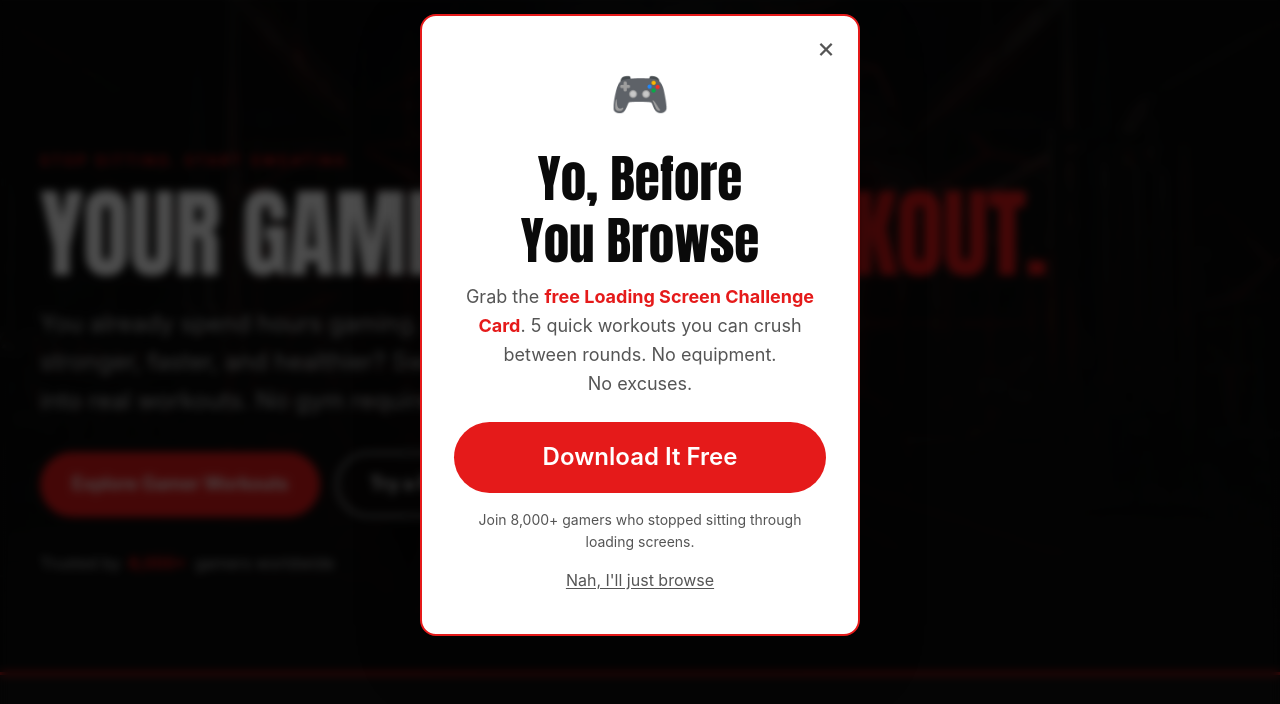
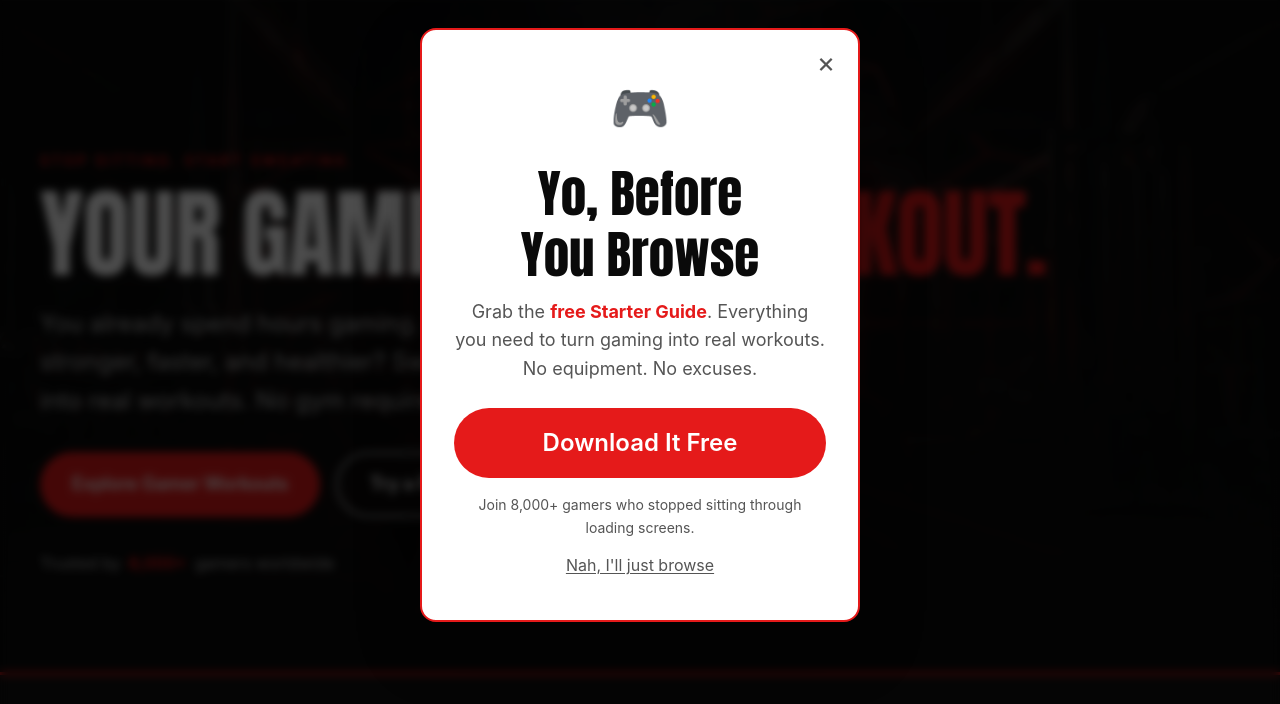
Before and after one commit to muatah/sweaty-mob, a plain HTML site: page index.html in a window 1280 px wide. Shown: the part 75-779 px from the top of the page. Drawn offline with Linux system fonts and the light colour scheme; a web font is replaced by a local one.

Commit message:
Change 'free chapter' to 'free starter guide' and update all download links to new Gumroad URL
- Hero CTA: 'Try a Free Starter Guide' → gumroad.com/l/vurphy
- Value card: 'Download Free Starter Guide' → gumroad.com/l/vurphy
- Entry popup: Updated copy and link → gumroad.com/l/vurphy

```diff
--- a/index.html
+++ b/index.html
@@ -68,8 +68,8 @@
       <button class="entry-popup__close" id="popupClose" aria-label="Close popup">&times;</button>
       <div class="entry-popup__icon">&#127918;</div>
       <h2 class="entry-popup__title">Yo, Before You Browse</h2>
-      <p class="entry-popup__desc">Grab the <strong>free Loading Screen Challenge Card</strong>. 5 quick workouts you can crush between rounds. No equipment. No excuses.</p>
-      <a href="https://sweatymob.gumroad.com/l/qervvk" target="_blank" rel="noopener noreferrer" class="btn btn--primary entry-popup__cta" id="popupCta">Download It Free</a>
+      <p class="entry-popup__desc">Grab the <strong>free Starter Guide</strong>. Everything you need to turn gaming into real workouts. No equipment. No excuses.</p>
+      <a href="https://sweatymob.gumroad.com/l/vurphy" target="_blank" rel="noopener noreferrer" class="btn btn--primary entry-popup__cta" id="popupCta">Download It Free</a>
       <p class="entry-popup__sub">Join 8,000+ gamers who stopped sitting through loading screens.</p>
       <button class="entry-popup__skip" id="popupSkip">Nah, I'll just browse</button>
     </div>
@@ -142,7 +142,7 @@
         <p class="hero__desc">You already spend hours gaming. What if those sessions made you stronger, faster, and healthier? Sweaty Mob turns the games you love into real workouts. No gym required.</p>
         <div class="hero__ctas">
           <a href="#library" class="btn btn--primary btn--lg">Explore Gamer Workouts</a>
-          <a href="https://sweatymob.gumroad.com" target="_blank" rel="noopener noreferrer" class="btn btn--secondary btn--lg" style="color:var(--color-dark-text);border-color:var(--color-dark-text-muted);">Try a Free Chapter →</a>
+          <a href="https://sweatymob.gumroad.com/l/vurphy" target="_blank" rel="noopener noreferrer" class="btn btn--secondary btn--lg" style="color:var(--color-dark-text);border-color:var(--color-dark-text-muted);">Try a Free Starter Guide →</a>
         </div>
         <p class="hero__stat">Trusted by <strong>8,000+</strong> gamers worldwide</p>
       </div>
@@ -186,8 +186,8 @@
           <div class="value-card fade-in">
             <div class="value-card__icon">&#128214;</div>
             <h3 class="value-card__title">Try It Free</h3>
-            <p class="value-card__desc">Grab a free chapter of our best-selling exergaming guide. Real workouts, real science, zero commitment. See what the Mob is about before you spend a dime.</p>
-            <a href="https://sweatymob.gumroad.com" target="_blank" rel="noopener noreferrer" class="btn btn--primary" style="margin-top:var(--space-4);">Download Free Chapter</a>
+            <p class="value-card__desc">Grab a free starter guide to exergaming. Real workouts, real science, zero commitment. See what the Mob is about before you spend a dime.</p>
+            <a href="https://sweatymob.gumroad.com/l/vurphy" target="_blank" rel="noopener noreferrer" class="btn btn--primary" style="margin-top:var(--space-4);">Download Free Starter Guide</a>
           </div>
           <div class="value-card fade-in">
             <div class="value-card__icon">&#128170;</div>
```
